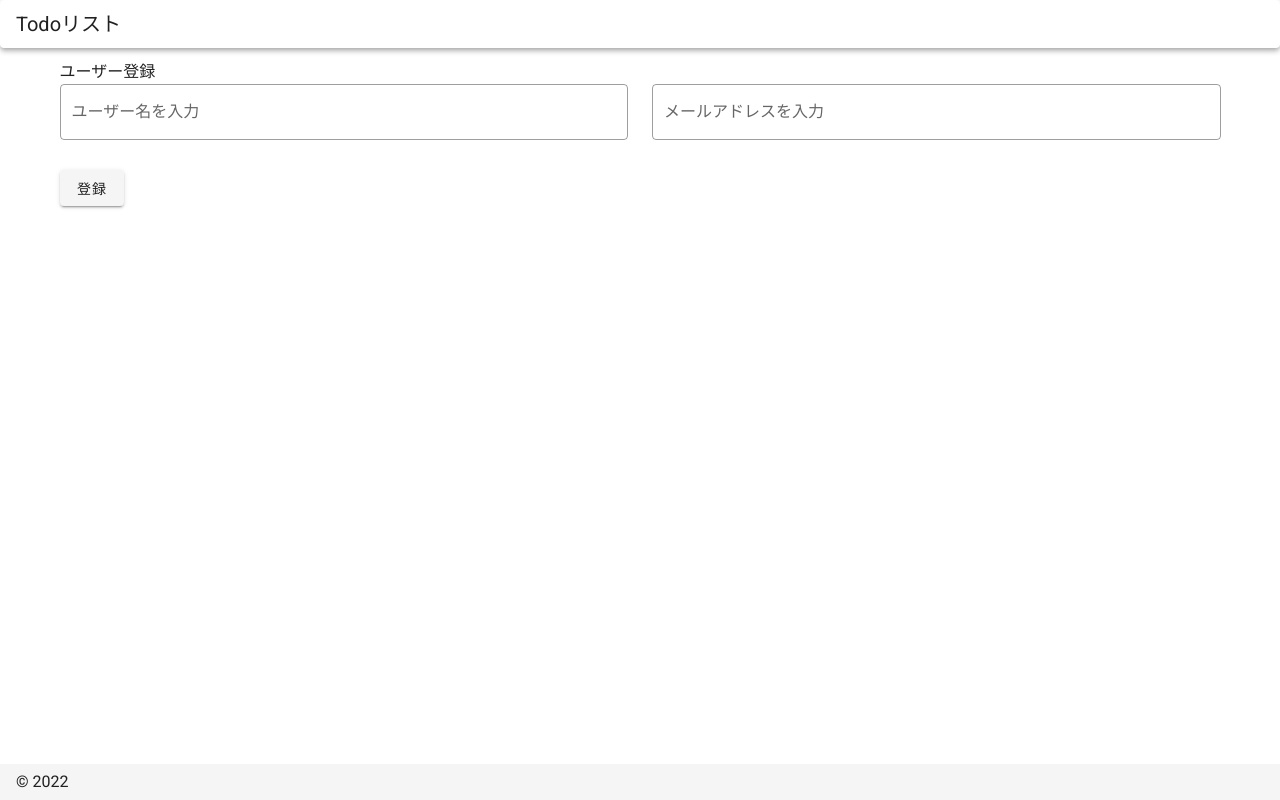
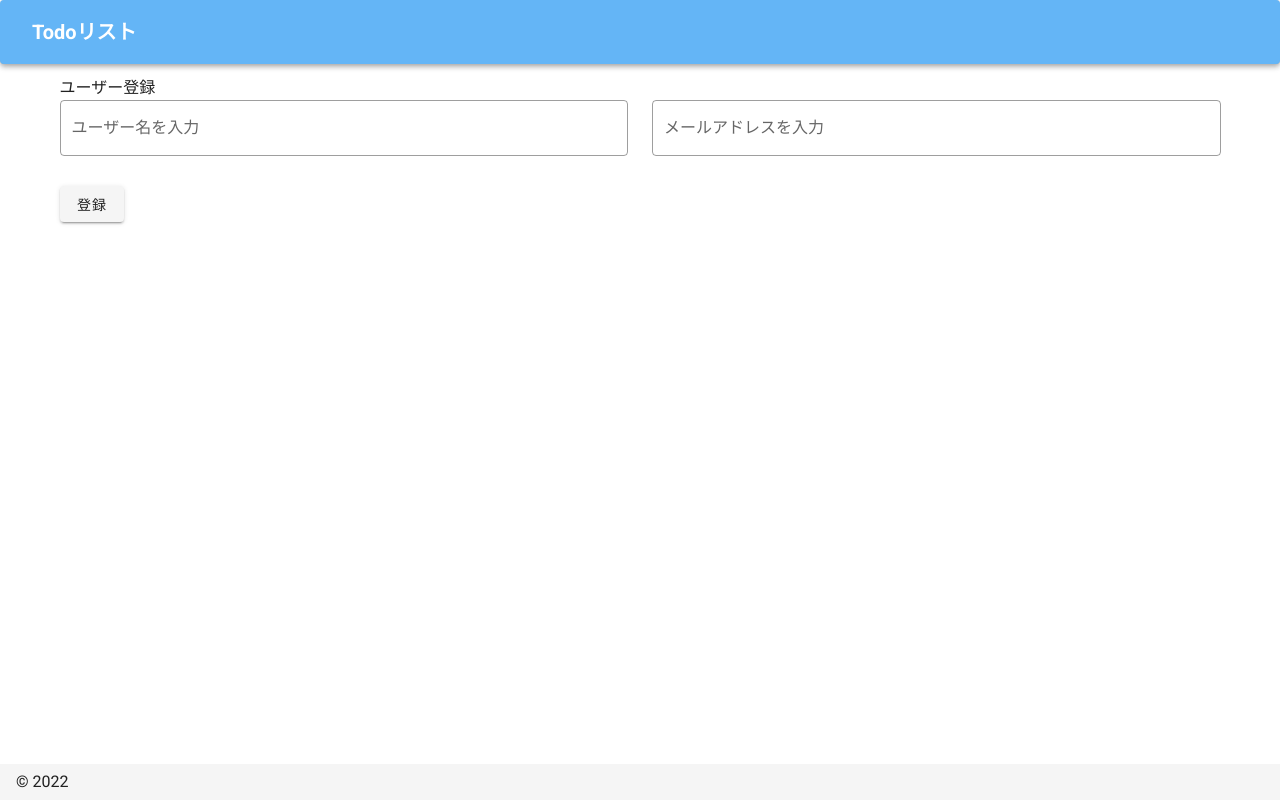
Before and after one commit to hamanaikumi/express-test-nuxt, a Nuxt app: page / in a window 1280 px wide. Built offline with nearby package versions, Linux system fonts and the light colour scheme.

Commit message:
ナビゲーションバーデザインを変更

```diff
--- a/layouts/default.vue
+++ b/layouts/default.vue
@@ -1,9 +1,16 @@
 <template>
   <v-app>
-    <v-card color="grey lighten-4" flat>
-      <v-toolbar dense>
-        <v-toolbar-title>Todoリスト</v-toolbar-title>
-      </v-toolbar>
+    <v-card color="grey lighten-2" flat>
+      <v-app-bar
+        color="blue lighten-2"
+        hide-on-scroll
+        dark
+        scroll-target="#scrolling-techniques-4"
+      >
+        <v-toolbar-title class="ml-4 font-weight-bold"
+          >Todoリスト</v-toolbar-title
+        >
+      </v-app-bar>
     </v-card>
     <v-container>
       <Nuxt />
```
